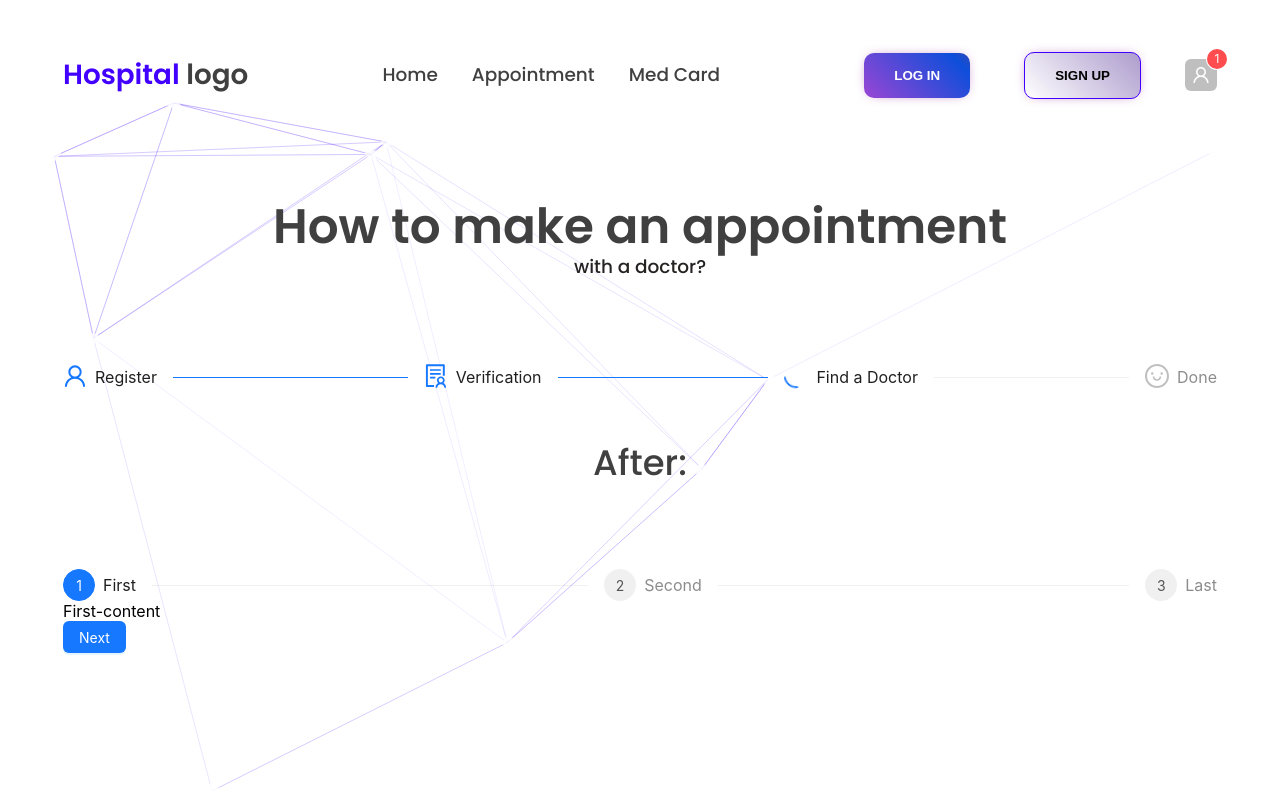
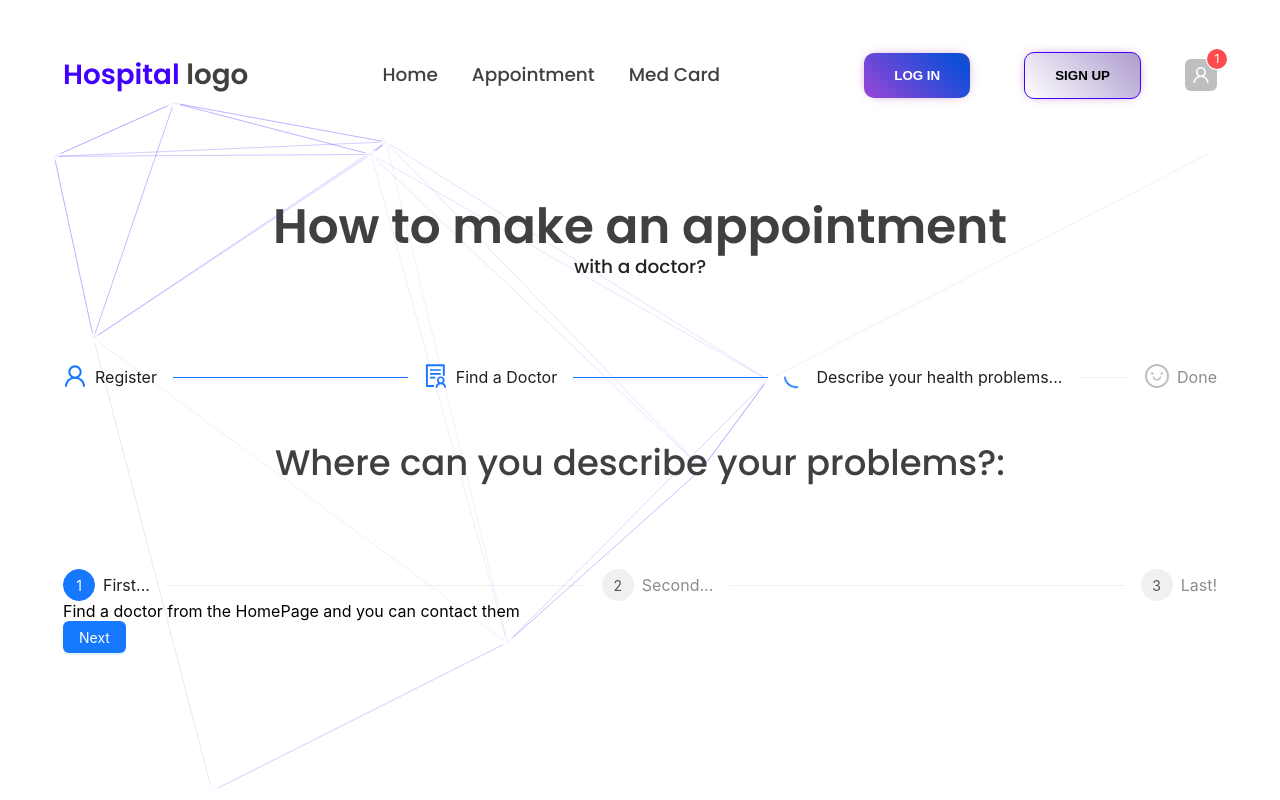
Before and after one commit to keraemoe/med-app, a React (Create React App) app: page /entry in a window 1280 px wide. Built offline with nearby package versions, Linux system fonts and the light colour scheme.

Commit message:
fix: Enrty

```diff
--- a/src/Pages/Entry.jsx
+++ b/src/Pages/Entry.jsx
@@ -4,7 +4,7 @@ import LayoutHeader from '../Layouts/layouts/LayoutHeader';
 import ParticlesContainer from '../UI/ParticlesBackground/ParticlesBackground';
 import { Modal } from "antd";
 import { useDispatch, useSelector } from "react-redux";
-import { changeStatusAuthed, register, changeTypeOfModal,  Auth } from "../Redux/Slices/AuthSlice";
+import { changeStatusAuthed, register, changeTypeOfModal, Auth } from "../Redux/Slices/AuthSlice";
 
 
 const Entry = () => {
--- a/src/Pages/Profile/Profile.jsx
+++ b/src/Pages/Profile.jsx
@@ -1,7 +1,7 @@
 import React from 'react';
-import LayoutHeader from '../../Layouts/layouts/LayoutHeader';
-import ParticlesContainer from '../../UI/ParticlesBackground/ParticlesBackground';
-import ProfilePage from './ProfilePage';
+import LayoutHeader from '../Layouts/layouts/LayoutHeader';
+import ParticlesContainer from '../UI/ParticlesBackground/ParticlesBackground';
+import ProfilePage from '../components/ProfileComponents/ProfilePage'
 
 
 
--- a/src/Routes/Routes.jsx
+++ b/src/Routes/Routes.jsx
@@ -3,7 +3,7 @@ import { Route, Routes, BrowserRouter, Switch } from "react-router-dom";
 import Entry from '../Pages/Entry';
 import HomePage from '../Pages/HomePage';
 import MedCards from '../Pages/MedCard';
-import Profile from '../Pages/Profile/Profile';
+import Profile from '../Pages/Profile';
 
 const Rout = () => {
     return (
--- a/src/UI/SideBar/sidebar.jsx
+++ b/src/UI/SideBar/sidebar.jsx
@@ -2,6 +2,8 @@ import { slide as Menu } from 'react-burger-menu'
 import React from 'react';
 import { Link } from 'react-router-dom'
 import { render } from "@testing-library/react";
+import { Avatar, Badge } from 'antd';
+import { UserOutlined } from '@ant-design/icons';
 
 
 export default class Sidebar extends React.Component {
@@ -25,12 +27,19 @@ export default class Sidebar extends React.Component {
                 fallDown
                 onStateChange={state => this.handleStateChange(state)}>
                 <Link
+                    style={{
+                        display: 'flex',
+                        justifyContent: 'center'
+                    }}
                     onClick={() => this.closeMenu()}
                     className="menu-item"
                     to="/profile"
                 >
-                    <img src=''></img>
-                    Profile
+                    <span className="avatar-item">
+                        <Badge count={1}>
+                            <Avatar shape="square" icon={<UserOutlined />} />
+                        </Badge>
+                    </span>
                 </Link >
                 <Link
                     onClick={() => this.closeMenu()}
@@ -44,7 +53,7 @@ export default class Sidebar extends React.Component {
                     className="menu-item"
                     to="/Entry"
                 >
-                    How to make an appointment?
+                    Appointment
                 </Link>
                 <Link
                     onClick={() => this.closeMenu()}
--- a/src/components/EntryComponents/EntryInstruction/EntryInstruction.jsx
+++ b/src/components/EntryComponents/EntryInstruction/EntryInstruction.jsx
@@ -6,16 +6,16 @@ import s from "./entryInstruction.module.css"
 
 const steps = [
     {
-        title: 'First',
-        content: 'First-content',
+        title: 'First...',
+        content: 'Find a doctor from the HomePage and you can contact them',
     },
     {
-        title: 'Second',
-        content: 'Second-content',
+        title: 'Second...',
+        content: 'Follow the link below to find our contacts and contact us',
     },
     {
-        title: 'Last',
-        content: 'Last-content',
+        title: 'Last!',
+        content: 'Or you can contact support',
     },
 ];
 
@@ -48,12 +48,12 @@ const EntryInstruction = () => {
                                     icon: <UserOutlined />,
                                 },
                                 {
-                                    title: 'Verification',
+                                    title: 'Find a Doctor',
                                     status: 'finish',
                                     icon: <SolutionOutlined />,
                                 },
                                 {
-                                    title: 'Find a Doctor',
+                                    title: 'Describe your health problems...',
                                     status: 'process',
                                     icon: <LoadingOutlined />,
                                 },
@@ -64,7 +64,7 @@ const EntryInstruction = () => {
                                 },
                             ]}
                         />
-                        <span className={s.main_tag}>After:</span>
+                        <span className={s.main_tag}>Where can you describe your problems?:</span>
                         <div className={s.container_after}>
                             <Steps current={current} items={items} />
                             <div className="steps-content">{steps[current].content}</div>
@@ -75,7 +75,7 @@ const EntryInstruction = () => {
                                     </Button>
                                 )}
                                 {current === steps.length - 1 && (
-                                    <Button type="primary" onClick={() => message.success('Processing complete!')}>
+                                    <Button type="primary" onClick={() => message.success('Good luck!')}>
                                         Done
                                     </Button>
                                 )}
--- a/src/index.css
+++ b/src/index.css
@@ -113,8 +113,6 @@ a {
   width: 332px !important;
 }
 
-
-
 @media screen and (max-width: 450px) {
   .bm-menu-wrap {
     width: 100% !important;
@@ -169,3 +167,10 @@ a {
   line-height: 28px;
   color: rgba(91, 91, 91, 0.47);
 }
+
+.ant-avatar
+  > .ant-avatar-square
+  > .ant-avatar-icon
+  > .css-dev-only-do-not-override-1ij74fp {
+  font-size: 90px;
+}
```
Also changed, not shown: src/components/ProfileComponents/ProfileContent/ProfileContent.jsx (renamed from src/Pages/Profile/ProfileContent/ProfileContent.jsx), src/components/ProfileComponents/ProfileContent/profile.module.css (renamed from src/Pages/Profile/ProfileContent/profile.module.css), src/components/ProfileComponents/ProfilePage.jsx (renamed from src/Pages/Profile/ProfilePage.jsx), src/components/ProfileComponents/ProfileTab/ProfileTab.jsx (renamed from src/Pages/Profile/ProfileTab/ProfileTab.jsx), src/components/ProfileComponents/profilePage.module.css (renamed from src/Pages/Profile/profilePage.module.css).
